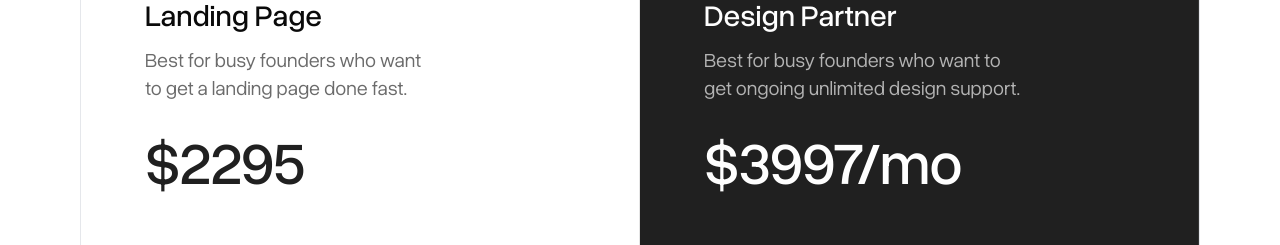
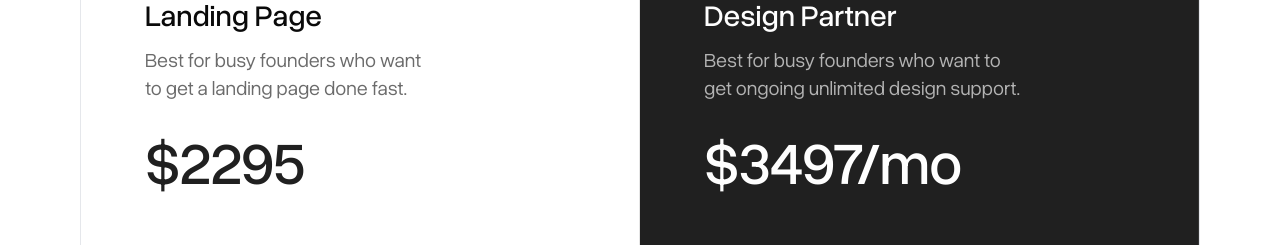
Before and after one commit to emir404/arc, a Next.js app: page / in a window 1280 px wide. Shown: the part 2580-2825 px from the top of the page. Built offline with nearby package versions, Linux system fonts and the light colour scheme.

Commit message:
Update price from $3997 to $3497

```diff
--- a/src/app/page.tsx
+++ b/src/app/page.tsx
@@ -229,7 +229,7 @@ function Home() {
             </p>
             </div>
             <p className='text-6xl font-medium text-[#fefefe] tracking-[-0.02em]'>
-            $3997/mo
+            $3497/mo
             </p>
             </div>
             <div className='flex flex-col gap-4'>
```
